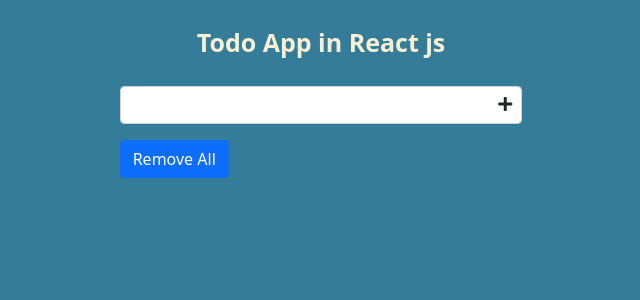
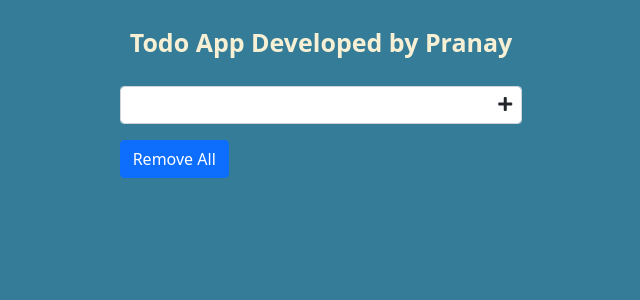
Before and after one commit to pranaypsurve/react-todo-app, a React (Create React App) app: page / in a window 1280 px wide. Shown: the top 300 px of the page, without its empty margins (319-959 px from the left). Built offline with nearby package versions, Linux system fonts and the light colour scheme.

Commit message:
favicon changes

```diff
--- a/public/index.html
+++ b/public/index.html
@@ -2,7 +2,7 @@
 <html lang="en">
   <head>
     <meta charset="utf-8" />
-    <link rel="icon" href="%PUBLIC_URL%/favicon.ico" />
+    <link rel="icon" href="%PUBLIC_URL%/todo-favicon.ico" />
     <meta name="viewport" content="width=device-width, initial-scale=1" />
     <meta name="theme-color" content="#000000" />
     <meta
@@ -16,7 +16,7 @@
       user's mobile device or desktop. See https://developers.google.com/web/fundamentals/web-app-manifest/
     -->
     <link rel="manifest" href="%PUBLIC_URL%/manifest.json" />
-    <title>React Todo App</title>
+    <title>Easy Todo App</title>
   </head>
   <body>
     <noscript>You need to enable JavaScript to run this app.</noscript>
--- a/src/components/Todo.jsx
+++ b/src/components/Todo.jsx
@@ -8,7 +8,7 @@ class Todo extends React.Component {
         this.state = {
             item: window.localStorage.getItem('items') ? JSON.parse(window.localStorage.getItem('items')) : [],
             name: '',
-            sectionTitle: "Todo App in React js",
+            sectionTitle: "Todo App Developed by Pranay",
             edit: false
         }
     }
```
Also changed, not shown: 1 other file (tests, documents, lock files or other folders).
